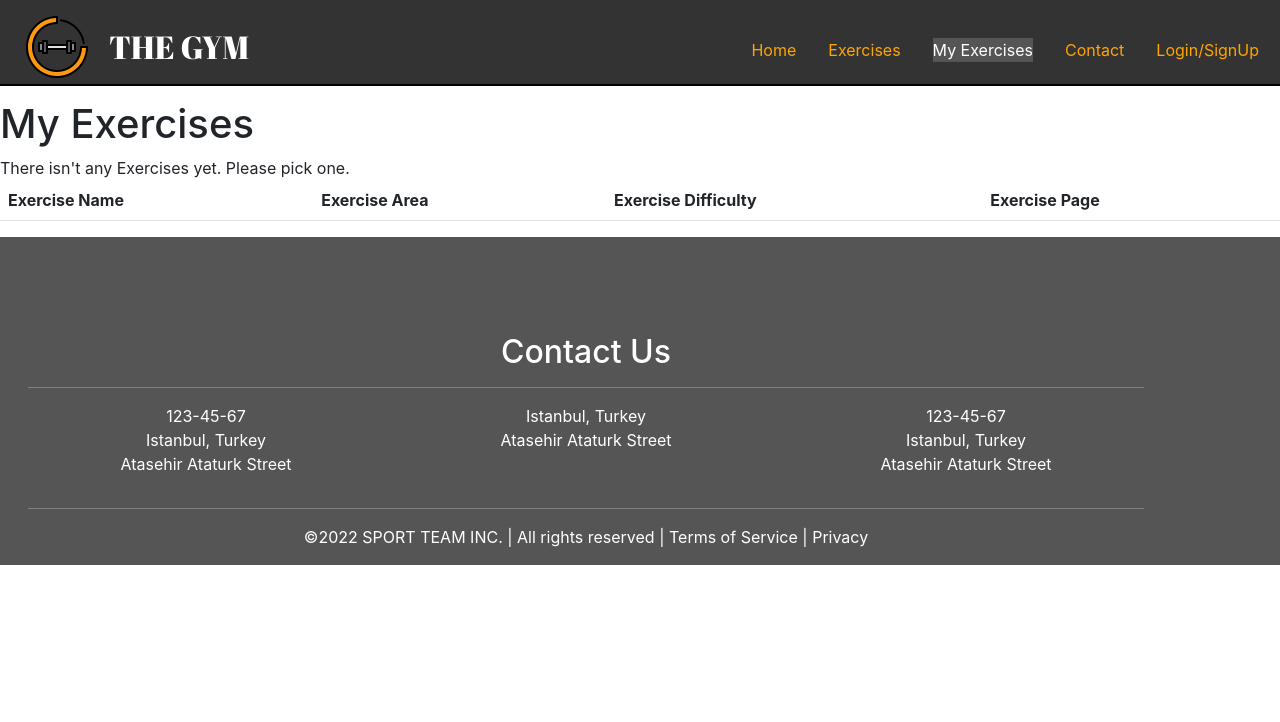
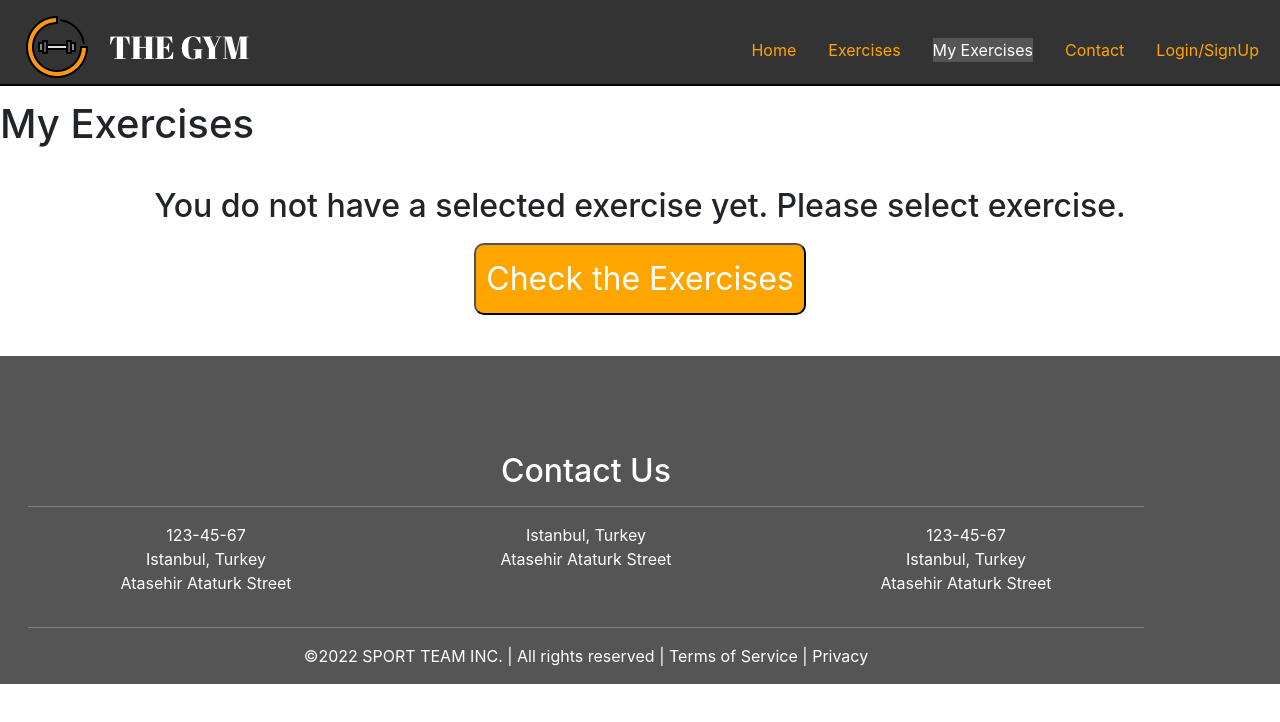
Before and after one commit to CanSudor95/fitness-website, a React (Create React App) app: page /MyExercises in a window 1280 px wide. Shown: the top 722 px of the page. Built offline with nearby package versions, Linux system fonts and the light colour scheme; the HTML template or start-up script is replaced by a standard one.

Commit message:
Togglable Buttons and Interactions between "My Exercise" "Exercises" are done

```diff
--- a/src/App.js
+++ b/src/App.js
@@ -14,7 +14,8 @@ import Footer from "./components/Footer/Footer";
 import exercises from "./Data";
 
 function App() {
-  const { allExercises } = exercises;
+  const allExercises = exercises;
+
   const [exerciseList, setExerciseList] = useState([]);
 
   const [modal, setModal] = useState(false);
@@ -35,6 +36,11 @@ function App() {
   const handleRemoveExercise = (exercise) => {
     setExerciseList(exerciseList.filter((item) => item.id !== exercise.id));
   };
+  const toggleButton = (key) => {
+    allExercises[key].toggled = !allExercises[key].toggled;
+    console.log(allExercises[key]);
+  };
+
   return (
     <BrowserRouter>
       <NavBar />
@@ -48,13 +54,20 @@ function App() {
               allExercises={allExercises}
               handleAddExercise={handleAddExercise}
               handleRemoveExercise={handleRemoveExercise}
+              toggleButton={toggleButton}
             />
           }
         />
         <Route path="/Exercises/:exerciseId" element={<SingleExercise />} />
         <Route
           path="MyExercises"
-          element={<MyExercises exerciseList={exerciseList} />}
+          element={
+            <MyExercises
+              exerciseList={exerciseList}
+              handleRemoveExercise={handleRemoveExercise}
+              toggleButton={toggleButton}
+            />
+          }
         />
         <Route path="Login" element={<Login />} />
         <Route path="*" element={<Error />} />
--- a/src/Pages/Contact/Contact.css
+++ b/src/Pages/Contact/Contact.css
@@ -24,7 +24,6 @@ input[type="submit"]:hover {
 }
 
 .contactpage {
-  position: absolute;
   display: flex;
   justify-content: center;
   align-items: center;
@@ -40,6 +39,7 @@ input[type="submit"]:hover {
   max-width: 850px;
   border-radius: 5px;
   background-color: #f2f2f2;
+  margin: 100px 0;
   padding: 20px;
   justify-content: center;
   align-items: center;
--- a/src/Pages/Exercises/Exercises.css
+++ b/src/Pages/Exercises/Exercises.css
@@ -32,6 +32,9 @@ section {
   height: 300px;
   background-size: cover;
 }
+.left {
+  margin-right: 20px;
+}
 .card-body {
   display: flex;
 }
@@ -39,7 +42,6 @@ section {
   display: flex;
   justify-content: center;
   align-items: center;
-  margin-left: 50px;
 }
 
 .fitnessHeader {
@@ -54,16 +56,27 @@ section {
 }
 
 .fitnessHeader .content1 {
-  width: 20%;
+  width: 25%;
   height: 100%;
   text-align: center;
   display: flex;
   align-items: center;
   justify-content: center;
   color: rgb(255, 255, 255);
-  font-size: 40px;
-  padding-left: 50px;
+  font-size: 50px;
+  padding-left: 10px;
+  text-shadow: 3px 3px #000000;
 }
-.header .content1 b {
-  color: #d90c0c;
+
+.button-add {
+  background-color: green;
+  border-radius: 5px;
+  color: white;
+  font-weight: bold;
 }
+.button-remove {
+  background-color: red;
+  border-radius: 5px;
+  color: white;
+  font-weight: bold;
+}
--- a/src/Pages/Exercises/Exercises.js
+++ b/src/Pages/Exercises/Exercises.js
@@ -2,19 +2,22 @@ import React, { useState } from "react";
 import { Link } from "react-router-dom";
 
 import "./Exercises.css";
-import exercises from "../../Data";
 /*if filter need to be used as an external component*/
 /* import Filter from "../../components/Filter/Filter"; */
 import "../../components/Filter/Filter.css";
 
-function Exercises1({ handleAddExercise, handleRemoveExercise }) {
+function Exercises1({
+  allExercises,
+  handleAddExercise,
+  handleRemoveExercise,
+  toggleButton,
+}) {
   /* fullExerciseList is used to keep the original data unchanged.
      exerciseList is used to alter the data for our desire
      searchTerm is used for searchbar */
-  const [fullExerciseList, setFullExerciseList] = useState(exercises);
-  const [exerciseList, setExerciseList] = useState(exercises);
+  const [fullExerciseList, setFullExerciseList] = useState(allExercises);
+  const [exerciseList, setExerciseList] = useState(allExercises);
   const [searchTerm, setSearchTerm] = useState("");
-
   const filterResult = (filterType) => {
     const result = fullExerciseList.filter((bodyPartFilter) => {
       return bodyPartFilter.bodyPart === filterType;
@@ -35,11 +38,11 @@ function Exercises1({ handleAddExercise, handleRemoveExercise }) {
     }
   };
 
-  const toggleButton = (key) => {
+  /*   const toggleButton = (key) => {
     exerciseList[key].toggled = !exerciseList[key].toggled;
     setExerciseList(exerciseList);
     console.log(exerciseList[key]);
-  };
+  }; */
   return (
     <section>
       {/*       <Filter /> */}
@@ -152,6 +155,7 @@ function Exercises1({ handleAddExercise, handleRemoveExercise }) {
                   <div className="right">
                     {exerciseList[key].toggled ? (
                       <button
+                        className="button-remove"
                         onClick={() => {
                           handleRemoveExercise(exercise);
                           toggleButton(key);
@@ -161,7 +165,7 @@ function Exercises1({ handleAddExercise, handleRemoveExercise }) {
                       </button>
                     ) : (
                       <button
-                        className="btn btn-warning"
+                        className="button-add"
                         onClick={() => {
                           handleAddExercise(exercise);
                           toggleButton(key);
--- a/src/Pages/Exercises/MyExercises.css
+++ b/src/Pages/Exercises/MyExercises.css
@@ -1,6 +1,34 @@
+.no-item {
+  display: flex;
+  text-align: center;
+  justify-content: center;
+  align-items: center;
+  min-height: 200px;
+}
+.no-item button {
+  background-color: orange;
+  font-size: 32px;
+  padding: 10px 10px;
+  margin: 10px 0;
+  border-radius: 10px;
+  color: white;
+}
+.table {
+  text-align: center;
+}
 .cart-items {
   margin-top: 100px;
 }
 .cart-items-header {
   background-color: white;
 }
+.remove-column {
+  display: flex;
+  text-align: center;
+  justify-content: center;
+  align-items: center;
+}
+.remove-button {
+  background-color: red;
+  border-radius: 50%;
+}
--- a/src/Pages/Exercises/MyExercises.js
+++ b/src/Pages/Exercises/MyExercises.js
@@ -2,17 +2,28 @@ import React, { useState } from "react";
 import { Link } from "react-router-dom";
 import "./MyExercises.css";
 
-function MyExercises({ exerciseList }) {
+function MyExercises({ exerciseList, handleRemoveExercise, toggleButton }) {
   var size = Object.keys(exerciseList).length;
-  console.log(exerciseList);
-  console.log(size);
+
   return (
     <div className="cart-items">
       <div className="cart-items-header">
         <h1>My Exercises</h1>
-        {size === 0 && (
-          <div>There isn't any Exercises yet. Please pick one. </div>
-        )}
+        {size === 0 ? (
+          <div className="no-item">
+            <div>
+              <h2>
+                You do not have a selected exercise yet. Please select exercise.
+              </h2>
+              <Link
+                to={`/Exercises`}
+                style={{ textDecoration: "none", color: "black" }}
+              >
+                <button>Check the Exercises</button>
+              </Link>
+            </div>
+          </div>
+        ) : (
           <div>
             {/*  {exerciseList.map((exercise) => {
             return (
@@ -28,10 +39,11 @@ function MyExercises({ exerciseList }) {
                   <th>Exercise Area</th>
                   <th>Exercise Difficulty</th>
                   <th>Exercise Page</th>
+                  <th>Remove Exercise</th>
                 </tr>
               </thead>
               <tbody>
-              {exerciseList.map((exercise) => {
+                {exerciseList.map((exercise, key) => {
                   return (
                     <tr key={exercise.id}>
                       <td>{exercise.name}</td>
@@ -45,12 +57,24 @@ function MyExercises({ exerciseList }) {
                           <button>Check the Exercise</button>
                         </Link>
                       </td>
+                      <td className="remove-column">
+                        <button
+                          className="remove-button"
+                          onClick={() => {
+                            handleRemoveExercise(exercise);
+                            toggleButton(exercise.id - 1);
+                          }}
+                        >
+                          X
+                        </button>
+                      </td>
                     </tr>
                   );
                 })}
               </tbody>
             </table>
           </div>
+        )}
       </div>
     </div>
   );
--- a/src/Pages/Home/Home.css
+++ b/src/Pages/Home/Home.css
@@ -16,6 +16,12 @@
   background-repeat: no-repeat;
   height: 80vh;
   align-items: center;
+  margin-top: 30px;
+  display: flex;
+}
+.header .content1 b {
+  color: rgb(219, 150, 20);
+  text-shadow: 5px 5px #000000;
 }
 
 .header .content1 {
@@ -24,9 +30,10 @@
   display: flex;
   align-items: center;
   justify-content: center;
-  color: rgb(255, 255, 255);
+  color: rgb(233, 228, 228);
   font-size: 30px;
   padding-left: 50px;
+  text-shadow: 3px 3px #000000;
 }
 .header .content1 b {
   color: orange;
@@ -45,7 +52,7 @@
 }
 .about h2 {
   font-size: 40px;
-  color: aqua;
+  color: orange;
   font-weight: bold;
 }
 .about h3 {
@@ -79,7 +86,7 @@
 }
 .info-text h3 {
   padding-bottom: 10px;
-  color: aqua;
+  color: orange;
 }
 .info-text p {
   font-size: 20px;
@@ -100,7 +107,7 @@
   display: flex;
   justify-content: center;
   align-items: center;
-  padding: 20px 0px;
+  padding: 20px 10px;
   border: 4px solid white;
   border-radius: 80px;
   margin: 0 30px;
--- a/src/Pages/Login/Login.css
+++ b/src/Pages/Login/Login.css
@@ -29,8 +29,7 @@ input[type="submit"]:hover {
   background-color: #45a049;
 }
 
-.contactpage {
-  position: absolute;
+.loginpage {
   display: flex;
   justify-content: center;
   align-items: center;
@@ -42,10 +41,11 @@ input[type="submit"]:hover {
   background-position: center;
 }
 
-.contactform {
+.loginbar {
   max-width: 850px;
   border-radius: 5px;
   background-color: #f2f2f2;
+  margin: 180px 0;
   padding: 20px;
   justify-content: center;
   align-items: center;
--- a/src/Pages/Login/Login.js
+++ b/src/Pages/Login/Login.js
@@ -2,8 +2,8 @@ import React from "react";
 import "./Login.css";
 function Login() {
   return (
-    <div className="contactpage">
-      <div className="contactform">
+    <div className="loginpage">
+      <div className="loginbar">
         <div className="loginheader">
           <p>Login</p>
         </div>
```
Lines whose indentation alone changed are shown as unchanged.
